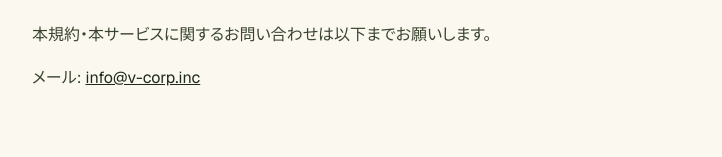
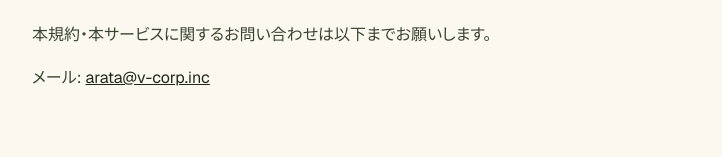
Before and after one commit to vcorp-endoarata/virtual-corporation, a Next.js app: page /legal/terms in a window 1280 px wide. Shown: the part 3200-3357 px from the top of the page, without its empty margins (272-994 px from the left). Built offline with nearby package versions, Linux system fonts and the light colour scheme.

Commit message:
利用規約: お問い合わせメールを arata@v-corp.inc に変更

```diff
--- a/app/legal/terms/page.tsx
+++ b/app/legal/terms/page.tsx
@@ -137,7 +137,7 @@ export default function TermsPage() {
           本規約・本サービスに関するお問い合わせは以下までお願いします。
         </p>
         <p className="mt-2">
-          メール: <a href="mailto:info@v-corp.inc" className="underline hover:text-sage-900">info@v-corp.inc</a>
+          メール: <a href="mailto:arata@v-corp.inc" className="underline hover:text-sage-900">arata@v-corp.inc</a>
         </p>
       </Section>
     </>
```
